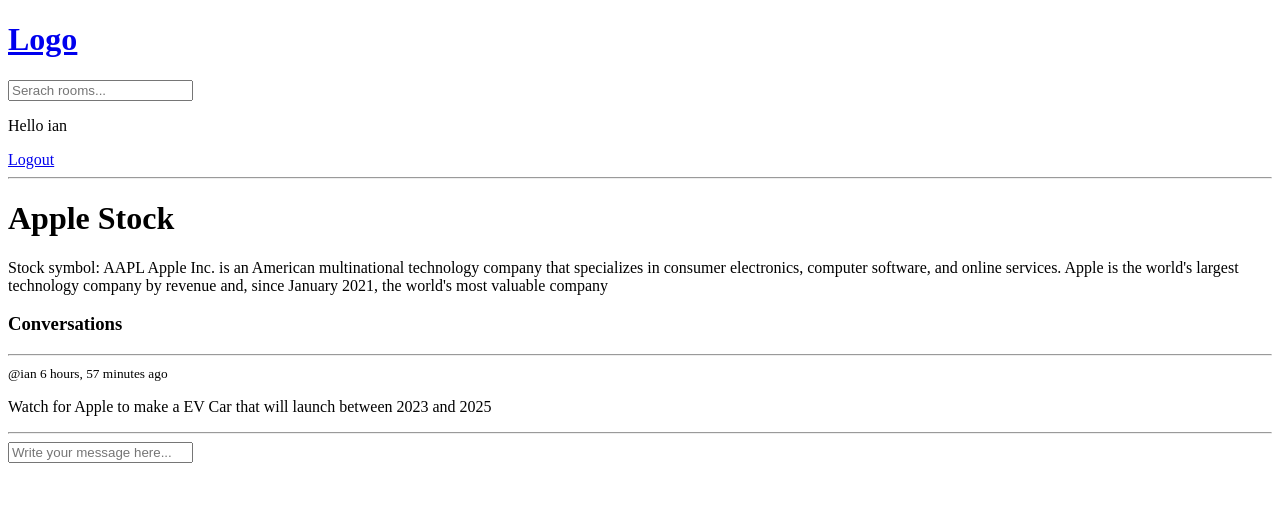
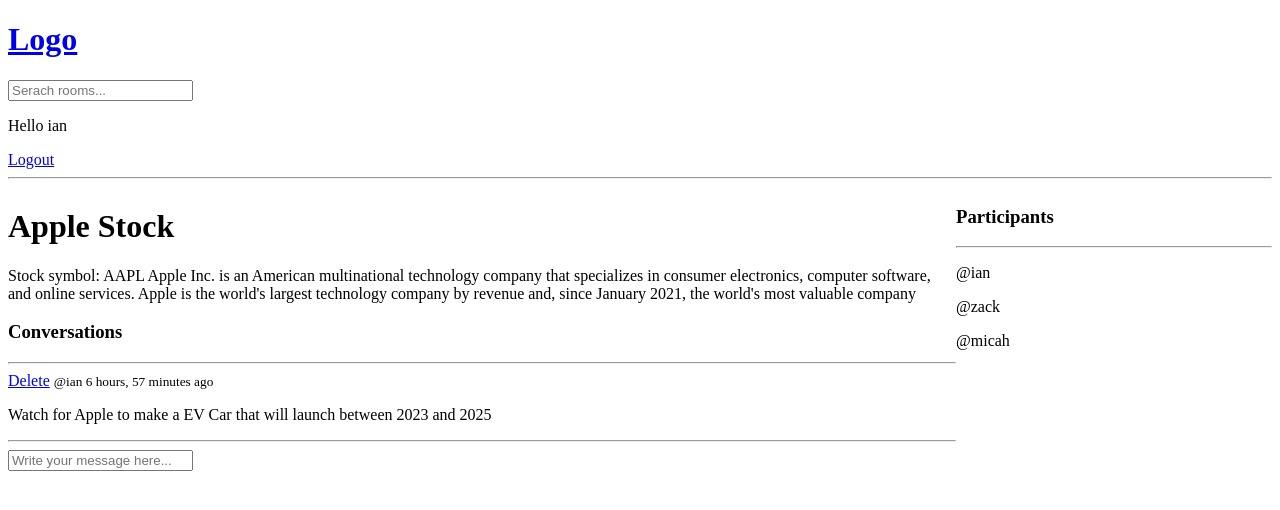
Before and after one commit to ianjosephjones/djangoProject, a Django app: page /room/1/ in a window 1280 px wide. Shown: the top 510 px of the page. Run offline with Django 3.2, Linux system fonts and the light colour scheme; a user stored in the database is signed in; data comes from the database, SQL or seed files in the repository; both versions use the stored data as it was after the commit.

Commit message:
Added participants with a delete func

```diff
--- a/base/models.py
+++ b/base/models.py
@@ -15,7 +15,8 @@ class Room(models.Model):
     topic = models.ForeignKey(Topic, on_delete=models.SET_NULL, null=True)
     name = models.CharField(max_length=200)
     description = models.TextField(null=True, blank=True)
-    # participant = models.
+    participants = models.ManyToManyField(
+        User, related_name='participants', blank=True)
     updated = models.DateTimeField(auto_now=True)
     created = models.DateTimeField(auto_now_add=True)
 
--- a/base/templates/base/room.html
+++ b/base/templates/base/room.html
@@ -1,4 +1,14 @@
 {% extends 'main.html' %} {% block content %}
+
+<style>
+	.room-container {
+		display: grid;
+		grid-template-columns: 3fr 1fr;
+	}
+</style>
+
+<div class="room-container">
+	<div>
 		<h1>{{room.name}}</h1>
 
 		<p>{{room.description}}</p>
@@ -9,6 +19,9 @@
 
 			{% for message in room_messages %}
 			<div>
+				{% if request.user == message.user %}
+				<a href="{% url 'delete-message' message.id%}">Delete</a>
+				{% endif %}
 				<small>@{{message.user}} {{message.created|timesince}} ago</small>
 				<p>{{message.body}}</p>
 				<hr />
@@ -20,9 +33,26 @@
 		<div class="comment-form">
 			<form method="POST" action="">
 				{% csrf_token %}
-		<input type="test" name="body" placeholder="Write your message here..." />
+				<input
+					type="test"
+					name="body"
+					placeholder="Write your message here..."
+				/>
 			</form>
 		</div>
+		{% endif %}
+	</div>
+	<div>
+		<h3>Participants</h3>
+		<hr />
 
-{% endif %}
+		{% for user in participants %}
+
+		<div>
+			<p>@{{user.username}}</p>
+		</div>
+		{% endfor %}
+	</div>
+</div>
+
 {% endblock %}
--- a/base/urls.py
+++ b/base/urls.py
@@ -11,6 +11,7 @@ urlpatterns = [
     path('room/<str:pk>/', views.room, name='room'),
     path('create-room/', views.createRoom, name="create-room"),
     path('update-room/<str:pk>/', views.updateRoom, name="update-room"),
-    path('delete-room/<str:pk>/', views.deleteRoom, name="delete-room")
+    path('delete-room/<str:pk>/', views.deleteRoom, name="delete-room"),
+    path('delete-message/<str:pk>/', views.deleteMessage, name="delete-message")
 
 ]
--- a/base/views.py
+++ b/base/views.py
@@ -69,7 +69,6 @@ def registerPage(request):
 
 def home(request):
     q = request.GET.get('q') if request.GET.get('q') != None else ''
-
     rooms = Room.objects.filter(
         Q(topic__name__icontains=q) |
         Q(name__icontains=q) |
@@ -99,6 +98,7 @@ def createRoom(request):
 def room(request, pk):
     room = Room.objects.get(id=pk)
     room_messages = room.message_set.all().order_by('-created')
+    participants = room.participants.all()
 
     if request.method == 'POST':
         message = Message.objects.create(
@@ -107,9 +107,11 @@ def room(request, pk):
             body=request.POST.get('body')
 
         )
+        room.participants.add(request.user)
         return redirect('room', pk=room.id)
 
-    context = {'room': room, 'room_messages': room_messages}
+    context = {'room': room, 'room_messages': room_messages,
+               "participants": participants}
     return render(request, 'base/room.html', context)
 
 
@@ -141,3 +143,14 @@ def deleteRoom(request, pk):
         room.delete()
         return redirect('home')
     return render(request, 'base/delete.html', {'obj': room})
+
+@login_required(login_url='login')
+def deleteMessage(request, pk):
+    message = Message.objects.get(id=pk)
+
+    if request.user != message.user:
+        return HttpResponse('You are not the original user')
+    if request.method == 'POST':
+        message.delete()
+        return redirect('home')
+    return render(request, 'base/delete.html', {'obj': message})
```
Also changed, not shown: base/migrations/0003_auto_20211001_1930.py (added), base/migrations/0004_rename_participant_room_participants.py (added), db.sqlite3. Lines whose indentation alone changed are shown as unchanged.
